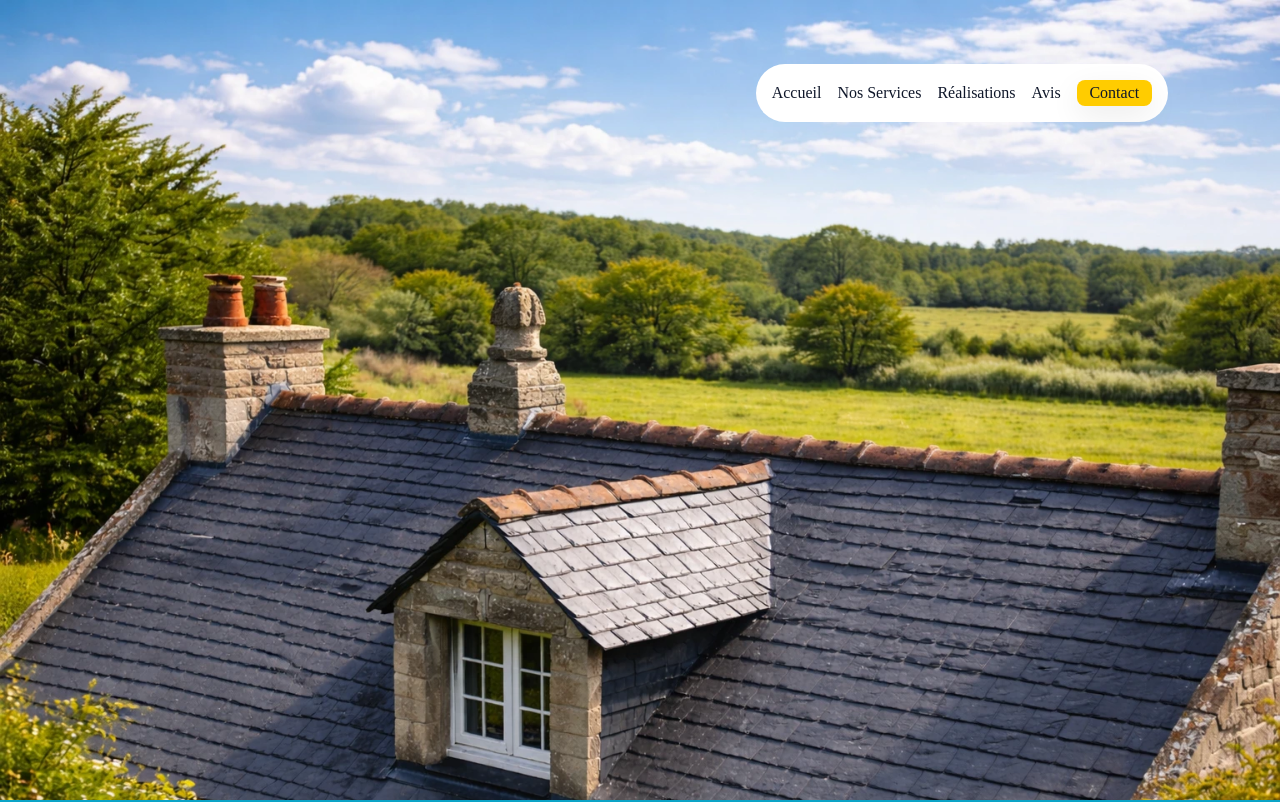
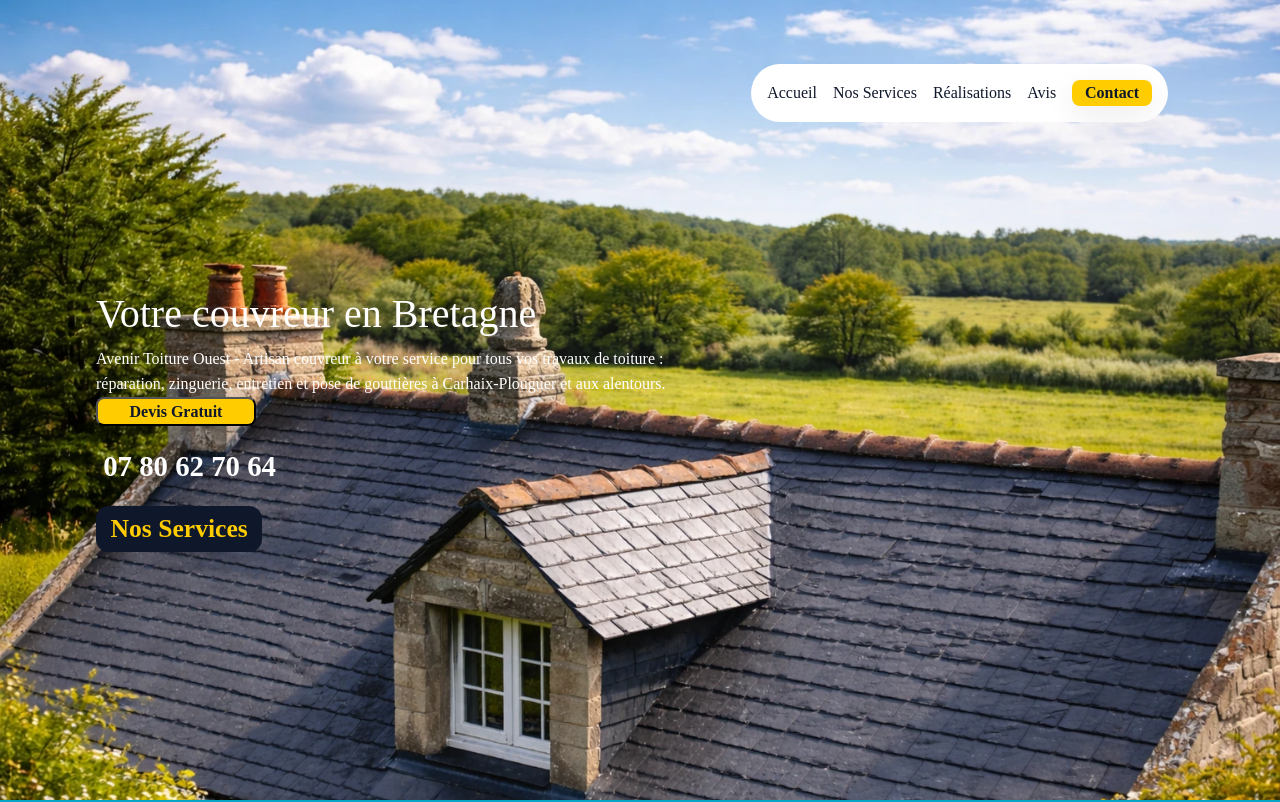
Before and after one commit to Charlirussell/Avenir-Toiture-Ouest, a React (Vite) app: page / in a window 1280 px wide. Shown: the top 802 px of the page. Built offline with nearby package versions, Linux system fonts and the light colour scheme.

Commit message:
Added home text and buttons, added scss to text and buttons

```diff
--- a/src/components/Home/Home.jsx
+++ b/src/components/Home/Home.jsx
@@ -4,9 +4,18 @@ import './Home.scss';
 
 const Home = () => {
     return (
-        <div className='home-main'>
+        <section className='home'>
             <img className='home-img' src={HomeImg} alt='home background' />
-        </div>
+            <div className='home-content'>
+                <h1 className='header'>Votre couvreur en Bretagne</h1>
+                <p className='header-paragraph'><span>Avenir Toiture Ouest</span> - Artisan couvreur à votre service pour tous vos travaux de toiture : réparation, zinguerie, entretien et pose de gouttières à Carhaix-Plouguer et aux alentours.</p>
+            <div className='home-buttons'>
+                <button className='small-button'>Devis Gratuit</button>
+                <button className='phone'><a href='tel:0780627064'></a>07 80 62 70 64</button>
+                <button className='services'>Nos Services</button>
+            </div>
+            </div>
+        </section>
     )
 }
 
--- a/src/components/Home/Home.scss
+++ b/src/components/Home/Home.scss
@@ -1,7 +1,6 @@
 @use '/src/styles/variables' as v;
 
 .home {
-    position: relative;
     width: 100%;
     height: 100vh;
     overflow: hidden;
@@ -13,7 +12,20 @@
     width: 100%;
     height: 100%;
     object-fit: cover;
-    object-position: center top;
+    object-position: center 20%;
     z-index: 0;
     display: block;
 }
+
+.home-content {
+    position: relative;
+    z-index: 2;
+    max-width: 50em;
+    padding: 10rem 6rem;
+}
+
+.home-buttons {
+    display:flex;
+    flex-direction: column;
+    gap: 1em;
+}
--- a/src/styles/_variables.scss
+++ b/src/styles/_variables.scss
@@ -28,6 +28,12 @@ $button-primary-text: #0f172a;
 $button-secondary-bg: transparent;
 $button-secondary-border: #ffffff;
 $button-secondary-text: #ffffff;
+$button-secondary-hover: #eff310;
+
+$button-services-bg: #0f172a;
+$button-services-text: #ffcc00;
+$button-services-hover:#eff310;
+$button-services-test-hover: #0f172a;
 
 /* Colours */
 $yellow-primary: #ffcc00;      // Highlights, icons, CTA accents
--- a/src/styles/index.scss
+++ b/src/styles/index.scss
@@ -72,6 +72,8 @@ h6 {
   justify-content: center;
   gap: 0.5rem;
   font-size: 1em;
+  font-weight: bolder;
+  max-width: 10em;
 
   padding: 0em 0.8em 0em 0.8em;
   border-radius: 0.5em;
@@ -87,3 +89,73 @@ h6 {
     transform: translateY(-1px);
   }
 }
+
+.quote-button {
+  display: inline-flex;
+  align-items: center;
+  justify-content: center;
+  gap: 0.5rem;
+  font-size: 1em;
+  font-weight: bolder;
+  max-width: 10em;
+
+  padding: 0em 0.8em 0em 0.8em;
+  border-radius: 0.5em;
+
+  background-color: v.$button-primary-bg;
+  color: v.$button-primary-text;
+
+  box-shadow: v.$shadow-soft;
+  transition: background-color 0.25s ease, transform 0.25s ease;
+
+  &:hover {
+    background-color: v.$button-primary-hover;
+    transform: translateY(-1px);
+  }
+}
+
+
+.phone {
+  display: inline-flex;
+  align-items: center;
+  justify-content: center;
+  font-size: 1.8em;
+  font-weight: bolder;
+  border: none;
+  max-width: 6.5em;
+
+  background-color: v.$button-secondary-bg;
+  color:v.$button-secondary-text;
+
+  box-shadow: v.$shadow-soft;
+  transition: background-color 0.25s ease, transform 0.25s ease;
+
+    &:hover {
+    color: v.$button-primary-hover;
+    transform: translateY(-1px);
+  }
+
+}
+
+.services {
+
+  display: inline-flex;
+  align-items: center;
+  justify-content: center;
+  font-size: 1.6em;
+  font-weight: bolder;
+  border: none;
+  max-width: 6.5em;
+
+  background-color: v.$button-services-bg;
+  color: v.$button-services-text;
+
+  padding: 0.1em 0.4em 0.1em 0.4em;
+  border-radius: 0.5em;
+
+    &:hover {
+    color: v.$button-services-test-hover;
+    background-color: v.$button-services-hover;
+    transform: translateY(-1px);
+  }
+}
```
